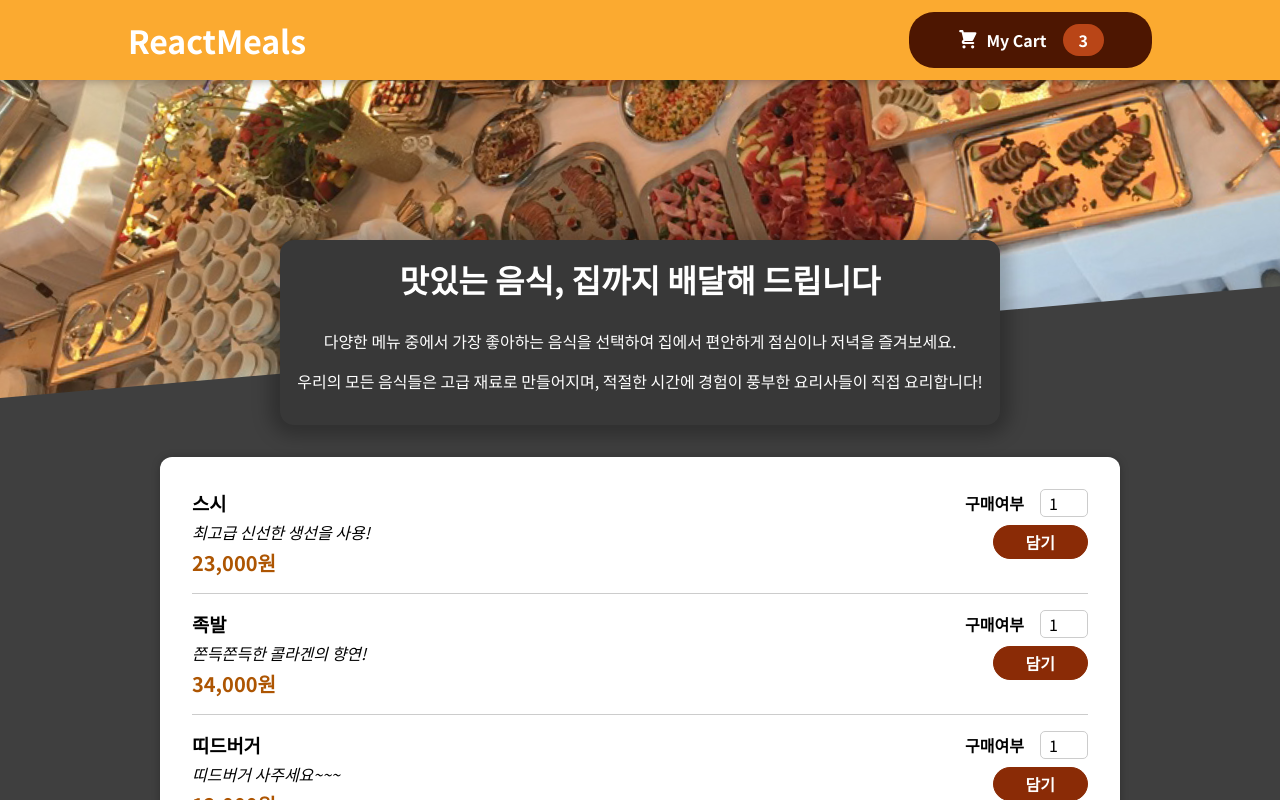
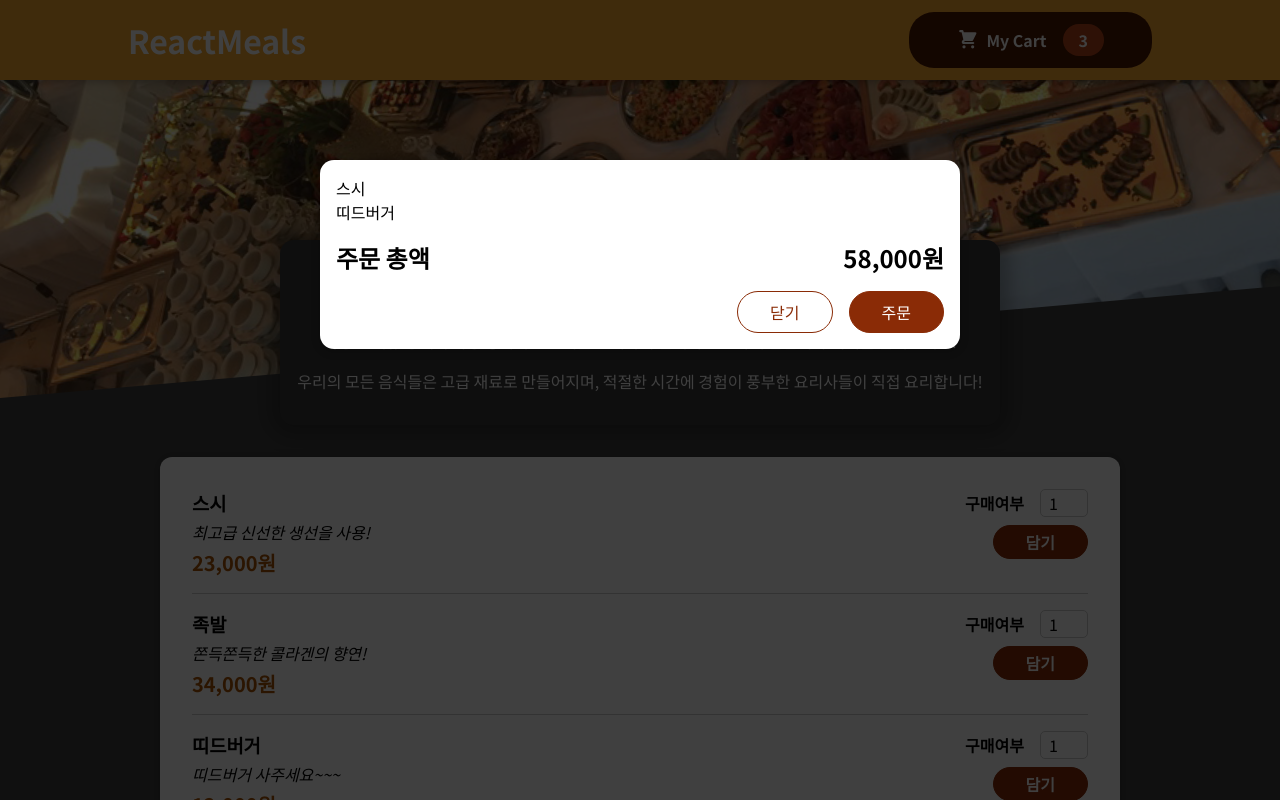
Before and after one commit to ThoI-i/react-advanced202502, a React (Vite) app: page / in a window 1280 px wide. Shown: the top 800 px of the page. Built offline with nearby package versions, Linux system fonts and the light colour scheme.

Commit message:
250214 09:23 # 3. 카트 모달 추가

```diff
--- a/src/App.jsx
+++ b/src/App.jsx
@@ -1,9 +1,11 @@
 import Header from "./components/Layout/Header";
 import './App.css';
 import Meals from "./components/Meals/Meals";
+import Cart from "./components/Cart/Cart";
 
 const App = () => {
   return <>
+    <Cart />
     <Header />
     <div id="main">
       <Meals />
--- /dev/null
+++ b/src/components/Cart/Cart.jsx
@@ -0,0 +1,48 @@
+import React from 'react';
+import styles from './Cart.module.scss';
+import CartModal from './CartModal';
+
+const DUMMY_CART = [
+  {
+    id: 'c1',
+    name: '스시',
+    amount: 2,
+    price: 46000,
+  },
+  {
+    id: 'c2',
+    name: '띠드버거',
+    amount: 1,
+    price: 12000,
+  },
+];
+const Cart = () => {
+  const {
+    'cart-items': cartItemStyle,
+    total,
+    actions,
+    'button--alt': btnAlt,
+    button,
+  } = styles;
+
+  return (
+    <CartModal>
+      {/* 주문 내역 */}
+      <ul className={cartItemStyle}>
+        {DUMMY_CART.map((cartItem) => (
+          <li key={cartItem.id}>{cartItem.name}</li>
+        ))}
+      </ul>
+      <div className={total}>
+        <span>주문 총액</span>
+        <span>58,000원</span>
+      </div>
+      <div className={actions}>
+        <button className={btnAlt}>닫기</button>
+        <button className={button}>주문</button>
+      </div>
+    </CartModal>
+  );
+};
+
+export default Cart;
--- /dev/null
+++ b/src/components/Cart/Cart.module.scss
@@ -0,0 +1,52 @@
+$button-color: #8a2b06;
+$hover-active-bg-color: #5a1a01;
+$hover-active-border-color: #5a1a01;
+$hover-active-color: white;
+$button-alt-color: #8a2b06;
+$button-bg-color: #8a2b06;
+$button-color: white;
+
+.cart-items {
+  list-style: none;
+  margin: 0;
+  padding: 0;
+
+}
+
+.total {
+  display: flex;
+  justify-content: space-between;
+  align-items: center;
+  font-weight: bold;
+  font-size: 1.5rem;
+  margin: 1rem 0;
+}
+
+.actions {
+  text-align: right;
+
+  button {
+    font: inherit;
+    cursor: pointer;
+    background-color: $button-color;
+    border: 1px solid $button-bg-color;
+    padding: 0.5rem 2rem;
+    border-radius: 25px;
+    margin-left: 1rem;
+
+    &:hover, &:active {
+      background-color: $hover-active-bg-color;
+      border-color: $hover-active-border-color;
+      color: $hover-active-color;
+    }
+  }
+
+  .button--alt {
+    color: $button-alt-color;
+  }
+
+  .button {
+    background-color: $button-bg-color;
+    color: $button-color;
+  }
+}
--- /dev/null
+++ b/src/components/Cart/CartModal.jsx
@@ -0,0 +1,21 @@
+import React from 'react';
+import styles from './CartModal.module.scss';
+
+const ModalOverlay = ({ children }) => {
+  return (
+    <div className={styles.modal}>
+      <div className={styles.content}>{children}</div>
+    </div>
+  );
+};
+
+const CartModal = ({ children }) => {
+  return (
+    <>
+      <div className={styles.backdrop} />
+      <ModalOverlay>{children}</ModalOverlay>
+    </>
+  );
+};
+
+export default CartModal;
--- /dev/null
+++ b/src/components/Cart/CartModal.module.scss
@@ -0,0 +1,40 @@
+.backdrop {
+  position: fixed;
+  top: 0;
+  left: 0;
+  width: 100%;
+  height: 100vh;
+  z-index: 20;
+  background-color: rgba(0, 0, 0, 0.75);
+}
+
+.modal {
+  position: fixed;
+  top: 20vh;
+  left: 5%;
+  width: 90%;
+  background-color: white;
+  padding: 1rem;
+  border-radius: 14px;
+  box-shadow: 0 2px 8px rgba(0, 0, 0, 0.25);
+  z-index: 30;
+  animation: slide-down 300ms ease-out forwards;
+}
+
+@media (min-width: 768px) {
+  .modal {
+    width: 40rem;
+    left: calc(50% - 20rem);
+  }
+}
+
+@keyframes slide-down {
+  from {
+    opacity: 0;
+    transform: translateY(-3rem);
+  }
+  to {
+    opacity: 1;
+    transform: translateY(0);
+  }
+}
```
